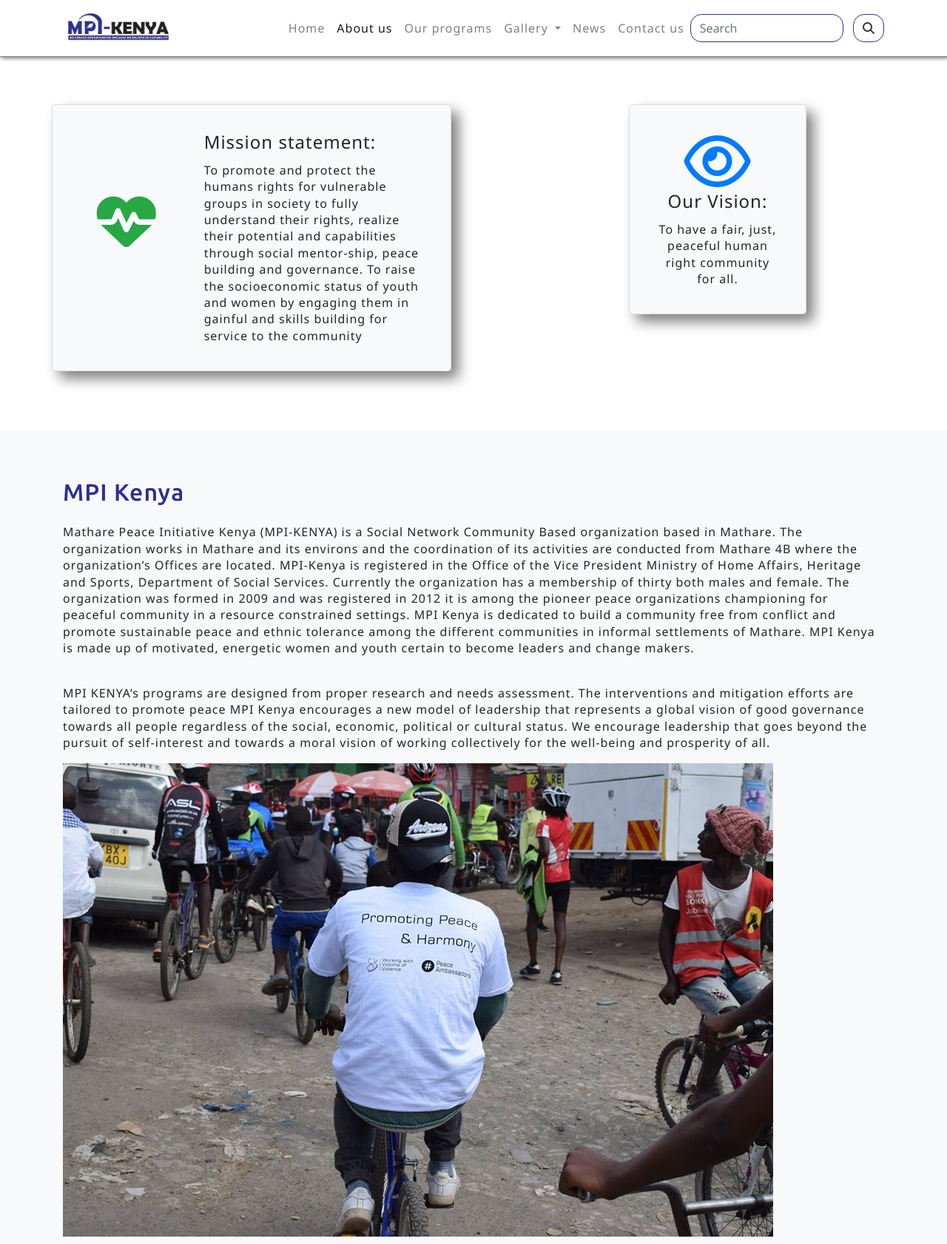
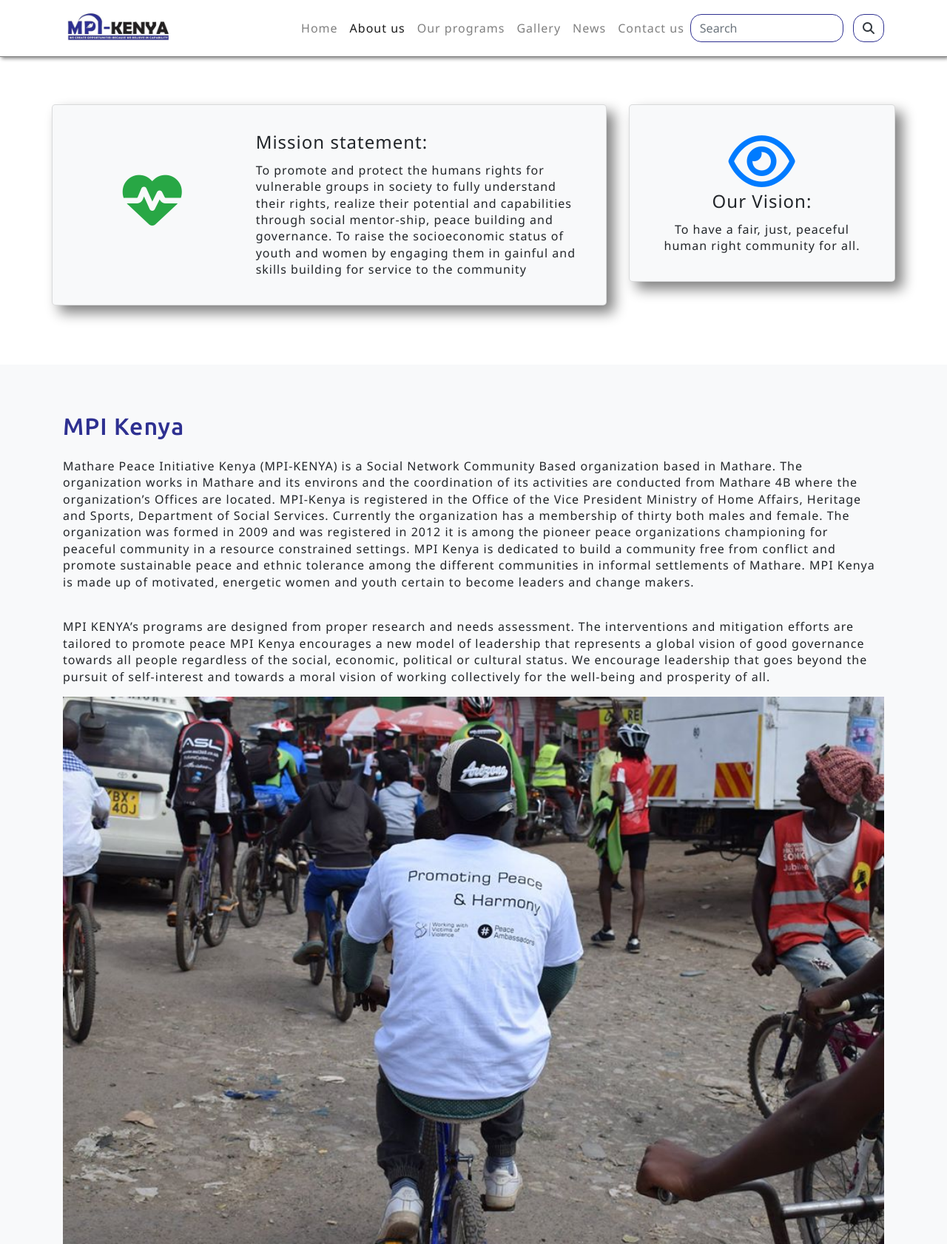
Before and after one commit to savin2001/mpi-kenya-test, a plain HTML site: page about-us.html in a window 1280 px wide. Shown: the top 1682 px of the page at 74% size. Drawn offline with nearby package versions, Linux system fonts and the light colour scheme.

Commit message:
update 2.0

```diff
--- a/about-us.html
+++ b/about-us.html
@@ -32,17 +32,11 @@
                 <li class="nav-item bottom">
                 <a class="nav-link" href="our-programs.html">Our programs</a>
                 </li>
-                <li class="nav-item dropdown ">
-                <a class="nav-link dropdown-toggle" href="#" id="navbarDropdown" role="button" data-toggle="dropdown" aria-haspopup="true" aria-expanded="false">
-                    Gallery
-                </a>
-                <div class="dropdown-menu" aria-labelledby="navbarDropdown">
-                    <a class="dropdown-item " href="gallery.html#photos">Photos</a>
-                    <a class="dropdown-item " href="gallery.html#videos">Videos</a>
-                </div>
+                <li class="nav-item bottom">
+                    <a class="nav-link" href="gallery.php" >Gallery</a>
                 </li>
                 <li class="nav-item bottom">
-                    <a class="nav-link" href="news.html">News</a>
+                    <a class="nav-link" href="news.php">News</a>
                 </li>
                 <li class="nav-item bottom">
                     <a class="nav-link" href="#Contact">Contact us</a>
@@ -65,9 +59,9 @@
           <div class="container about">
               <div class="row">
                   <div class="col-md-8">
-                    <div class="card bg-light mb-3 about-card" style="max-width: 540px;">
+                    <div class="card bg-light mb-3 about-card" style="width: 100%;">
                         <div class="row no-gutters">
-                        <div class="col-md-4 " style="text-align: center; margin-top: 20%;">
+                        <div class="col-md-4 " style="text-align: center; margin-top: 10%;">
                             <i class="fa fa-heartbeat fa-5x text-success" aria-hidden="true"></i>
                         </div>
                         <div class="col-md-8">
@@ -80,7 +74,7 @@
                     </div>
                   </div>
                   <div class="col-md-4">
-                    <div class="card bg-light mb-3 about-card" style="max-width: 15rem;">
+                    <div class="card bg-light mb-3 about-card" style="width: 100%;">
                         <div class="card-body" style="text-align: center;">
                             <i class="fa fa-eye fa-5x text-primary"  aria-hidden="true"></i>
                             <h4 class="card-title">Our Vision:</h4>
@@ -96,11 +90,18 @@
     <!-- Description section  -->
     <div class="container-fluid bg-light description ">
         <div class="container">
-            <h2 class=" tagline">MPI Kenya </h2>
-            <p>Mathare Peace Initiative Kenya (MPI-KENYA) is a Social Network Community Based organization based in Mathare. The organization works in Mathare and its environs and the coordination of its activities are conducted from Mathare 4B where the organization’s Offices are located. MPI-Kenya is registered in the Office of the Vice President Ministry of Home Affairs, Heritage and Sports, Department of Social Services. Currently the organization has a membership of thirty both males and female. The organization was formed in 2009 and was registered in 2012 it is among the pioneer peace organizations championing for peaceful community in a resource constrained settings. MPI Kenya is dedicated to build a community free from conflict and promote sustainable peace and ethnic tolerance among the different communities in informal settlements of Mathare. MPI Kenya is made up of motivated, energetic women and youth certain to become leaders and change makers.</p>
-            <br>
-            <p>MPI KENYA’s programs are designed from proper research and needs assessment. The interventions and mitigation efforts are tailored to promote peace MPI Kenya encourages a new model of leadership that represents a global vision of good governance towards all people regardless of the social, economic, political or cultural status. We encourage leadership that goes beyond the pursuit of self-interest and towards a moral vision of working collectively for the well-being and prosperity of all.</p>
-            <img class="img fluid" src="media/about18.jpg" alt="">
+          <div class="row">
+            <div class="col-lg-12">
+              <h2 class=" tagline">MPI Kenya </h2>
+              <p>Mathare Peace Initiative Kenya (MPI-KENYA) is a Social Network Community Based organization based in Mathare. The organization works in Mathare and its environs and the coordination of its activities are conducted from Mathare 4B where the organization’s Offices are located. MPI-Kenya is registered in the Office of the Vice President Ministry of Home Affairs, Heritage and Sports, Department of Social Services. Currently the organization has a membership of thirty both males and female. The organization was formed in 2009 and was registered in 2012 it is among the pioneer peace organizations championing for peaceful community in a resource constrained settings. MPI Kenya is dedicated to build a community free from conflict and promote sustainable peace and ethnic tolerance among the different communities in informal settlements of Mathare. MPI Kenya is made up of motivated, energetic women and youth certain to become leaders and change makers.</p>
+              <br>
+              <p>MPI KENYA’s programs are designed from proper research and needs assessment. The interventions and mitigation efforts are tailored to promote peace MPI Kenya encourages a new model of leadership that represents a global vision of good governance towards all people regardless of the social, economic, political or cultural status. We encourage leadership that goes beyond the pursuit of self-interest and towards a moral vision of working collectively for the well-being and prosperity of all.</p>
+            </div>
+            <div class="col-md-12">
+              <img class="img fluid" width="100%" src="media/about18.jpg" alt="">
+            </div>
+          </div>
+
         </div>
     </div>
     <!-- End of description section -->
@@ -167,7 +168,7 @@
             </div>
         </div>
         <div class="bg-light">
-            <p class="text-primary note">© 2020 - All Rights Reserved - Mathare Peace Initiative</p>
+          <p class="text-primary note"><a class="nav-link" href="admin/login.php">© 2020 - All Rights Reserved - Mathare Peace Initiative</a></p>
             <br>
             <p class="text-secondary lil-note">Osuka Technologies</p>
         </div>
```
